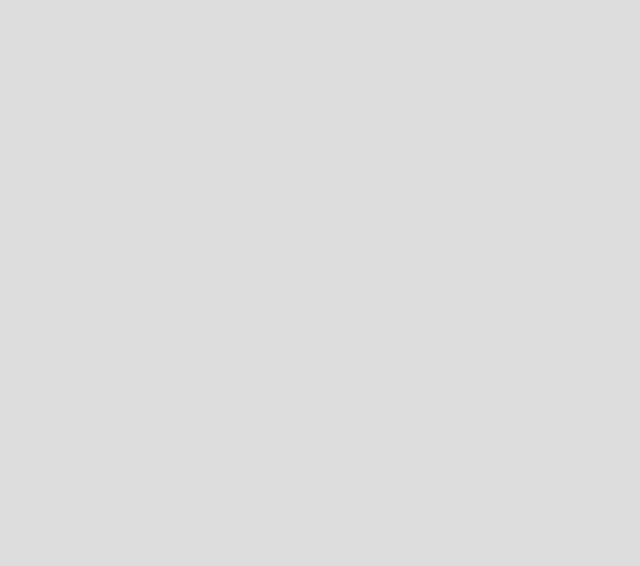
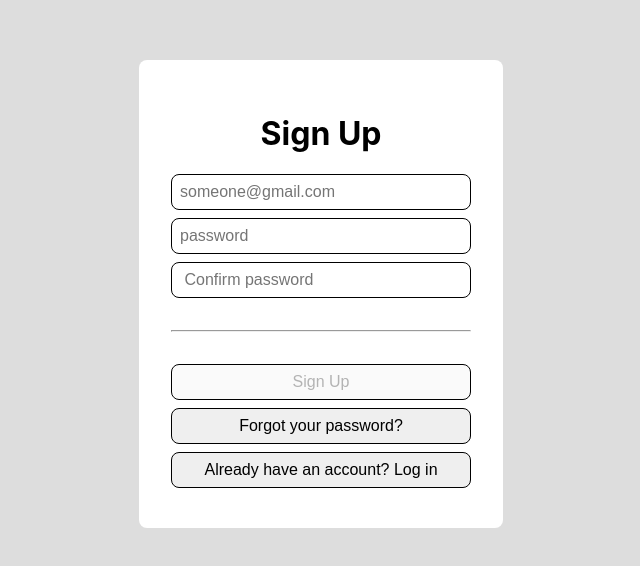
Before and after one commit to KitimboRino/react-authentication, a React (Create React App) app in the folder front-end/: page /signup in a window 1280 px wide. Shown: the part 106-672 px from the top of the page, without its empty margins (319-959 px from the left). Built offline with nearby package versions, Linux system fonts and the light colour scheme.

Commit message:
Signup page

```diff
--- a/front-end/src/Routes.js
+++ b/front-end/src/Routes.js
@@ -1,5 +1,6 @@
 import { BrowserRouter as Router, Route, Switch } from 'react-router-dom';
-import { LogInPage } from './pages/LoginPagge';
+import { LogInPage } from './pages/LoginPage';
+import { SignUpPage } from './pages/SignUpPage';
 import { UserInfoPage } from './pages/UserInfoPage';
 
 export const Routes = () => {
@@ -12,6 +13,9 @@
                 <Route path='/login'>
                     <LogInPage />
                 </Route>
+                <Route path='/signup'>
+                    <SignUpPage />
+                </Route>
             </Switch>
         </Router>
     );
--- /dev/null
+++ b/front-end/src/pages/LoginPage.js
@@ -0,0 +1,48 @@
+import { useState } from 'react';
+import { useHistory } from 'react-router-dom';
+
+export const LogInPage = () => {
+    const [errorMessage, setErrorMessage] = useState('');
+
+    const [emailValue, setEmailValue] = useState('');
+    const [passwordValue, setPasswordValue] = useState('');
+
+    const history = useHistory();
+
+    const onLogInClicked = async () => {
+        alert('Log in not implemented yet');
+    }
+
+    return (
+        <div className="content-container">
+            <h1>Log In</h1>
+            {errorMessage && <div className="fail">{errorMessage}</div>}
+
+            <input
+                placeholder="someone@gmail.com"
+                type="text"
+                value={emailValue}
+                onChange={(e) => setEmailValue(e.target.value)}
+            />
+            <input
+                placeholder="password"
+                type="password"
+                value={passwordValue}
+                onChange={(e) => setPasswordValue(e.target.value)}
+            />
+            <hr />
+
+            <button
+                disabled={!emailValue || !passwordValue}
+                onClick={onLogInClicked}
+            >Log In</button>
+            <button
+                onClick={() => history.push('/forgot-password')}
+            >Forgot your password?</button>
+            <button
+                onClick={() => history.push('/signup')}
+
+            >Don't have an account? Sign Up</button>
+        </div >
+    )
+}
--- a/front-end/src/pages/LoginPagge.js
+++ b/front-end/src/pages/SignUpPage.js
@@ -1,21 +1,22 @@
 import { useState } from 'react';
 import { useHistory } from 'react-router-dom';
 
-export const LogInPage = () => {
+export const SignUpPage = () => {
     const [errorMessage, setErrorMessage] = useState('');
 
     const [emailValue, setEmailValue] = useState('');
     const [passwordValue, setPasswordValue] = useState('');
+    const [confirmPasswordValue, setConfirmPasswordValue] = useState('');
 
     const history = useHistory();
 
-    const onLogInClicked = async () => {
-        alert('Log in not implemented yet');
+    const onSignUpClicked = async () => {
+        alert('Sign up not implemented yet');
     }
 
     return (
         <div className="content-container">
-            <h1>Log In</h1>
+            <h1>Sign Up</h1>
             {errorMessage && <div className="fail">{errorMessage}</div>}
 
             <input
@@ -30,18 +31,26 @@
                 value={passwordValue}
                 onChange={(e) => setPasswordValue(e.target.value)}
             />
+            <input
+                placeholder=" Confirm password"
+                type="password"
+                value={confirmPasswordValue}
+                onChange={(e) => setConfirmPasswordValue(e.target.value)}
+            />
+            <hr />
 
             <button
-                disabled={!emailValue || !passwordValue}
-                onClick={onLogInClicked}
-            >Log In</button>
+                disabled={!emailValue || !passwordValue ||
+                    passwordValue!== confirmPasswordValue}
+                onClick={onSignUpClicked}
+            >Sign Up</button>
             <button
                 onClick={() => history.push('/forgot-password')}
             >Forgot your password?</button>
             <button
                 onClick={() => history.push('/signup')}
 
-            >Don't have an account? Sign Up</button>
+            >Already have an account? Log in</button>
         </div >
     )
 }
```
